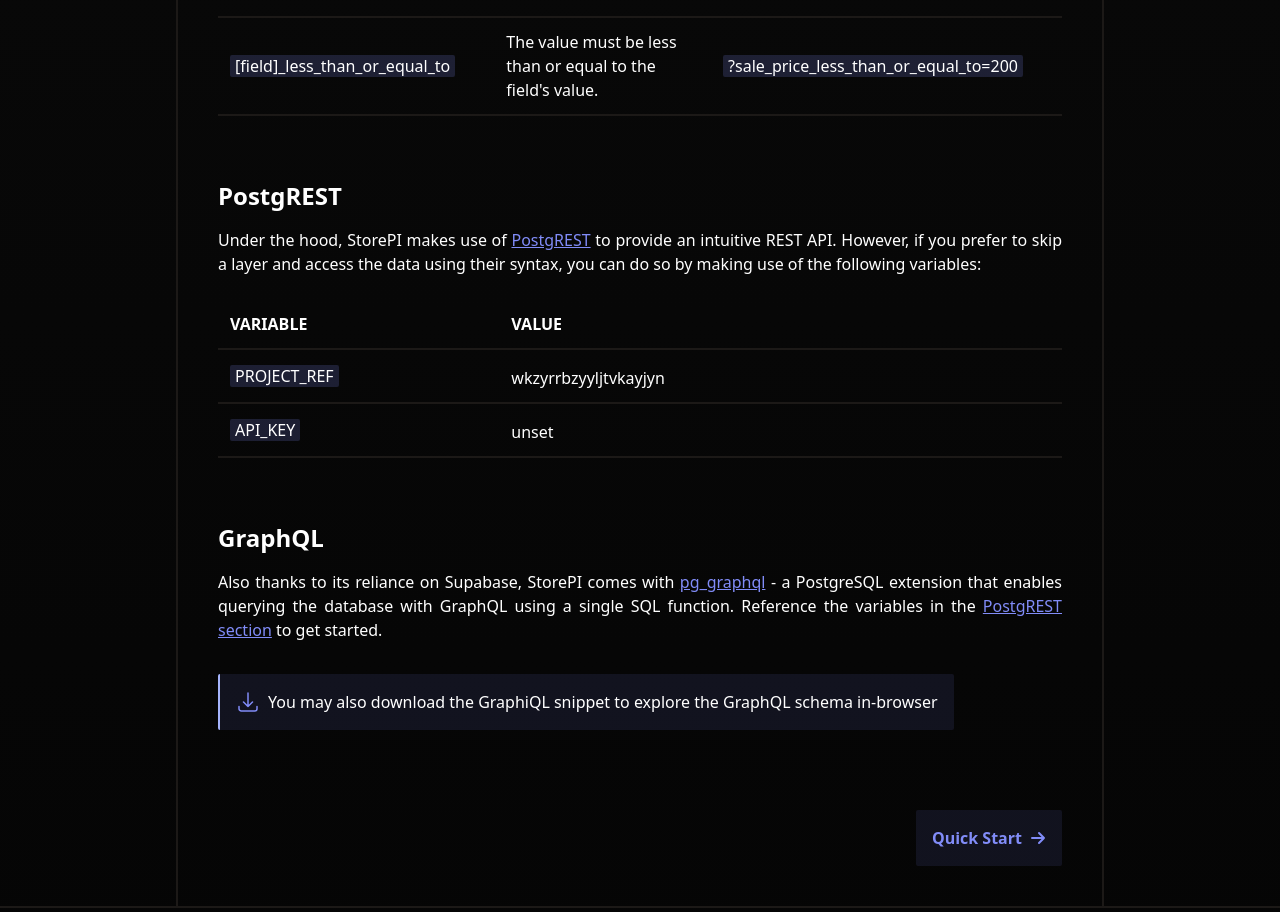
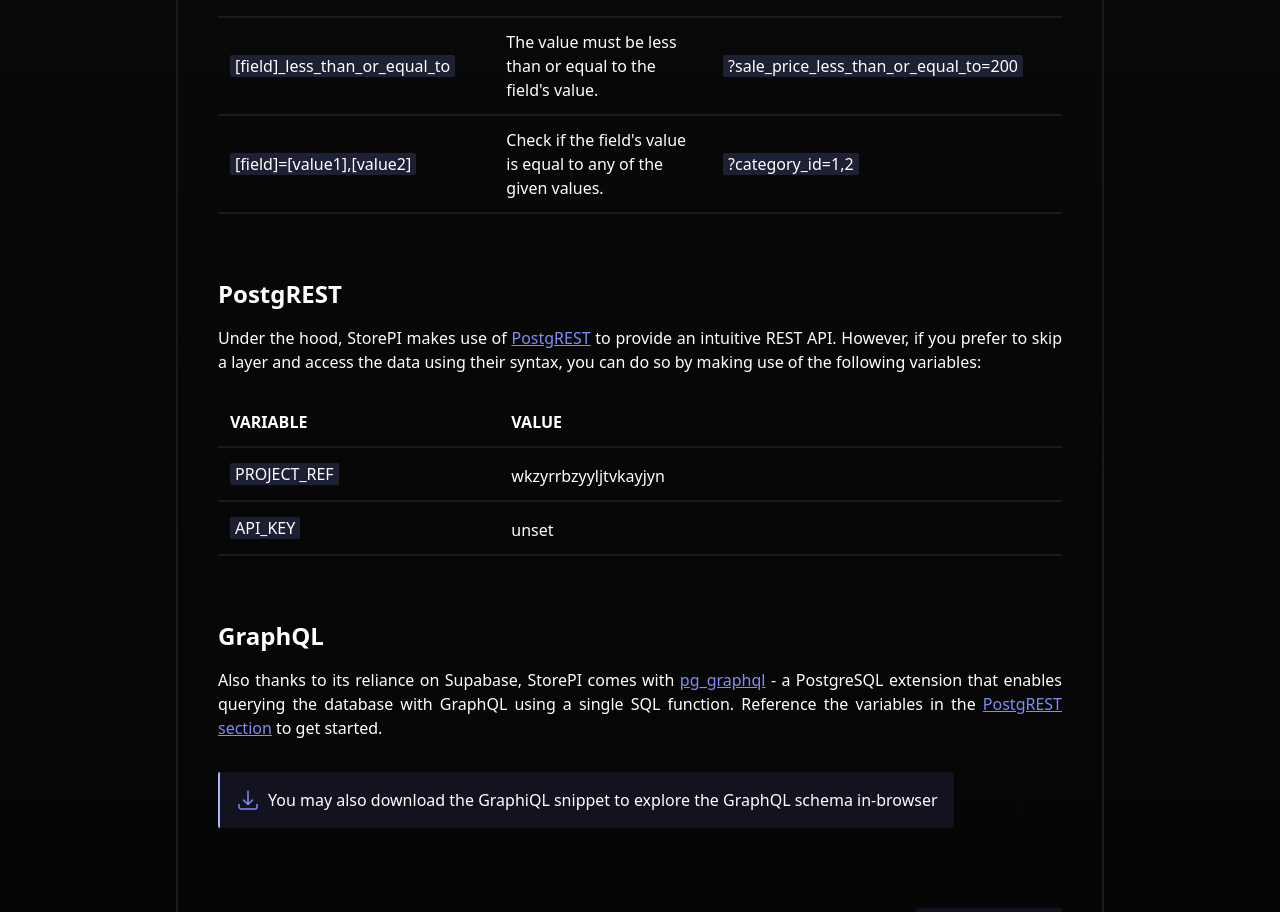
Before and after one commit to alexsommers7/store-pi, a Next.js app: page /docs/introduction in a window 1280 px wide. Shown: the part 3410-4322 px from the top of the page. Built offline with nearby package versions, Linux system fonts and the light colour scheme; no server answers.

Commit message:
Add support for multi-value equality checks in query parameters

```diff
--- a/src/app/_utils/api-features.ts
+++ b/src/app/_utils/api-features.ts
@@ -22,6 +22,43 @@
   if (!sortQueryParam) return [['', true]];
 
   return sortQueryParam.split(',').map((sort) => [sort.replace('-', ''), !sort.startsWith('-')]);
+}
+
+function mapFilterParamsToQueryString(searchParams: URLSearchParams, queryString: string): string {
+  const excludeFromFiltering = ['sort', 'fields', 'limit', 'offset']; // these are for organizing, not filtering
+
+  for (const [key, value] of searchParams) {
+    if (excludeFromFiltering.includes(key)) continue;
+
+    // comparison operators
+    const lessThan = key.endsWith('_less_than');
+    const greaterThan = key.endsWith('_greater_than');
+    const lessThanOrEqualTo = key.endsWith('_less_than_or_equal_to');
+    const greaterThanOrEqualTo = key.endsWith('_greater_than_or_equal_to');
+
+    let filterString = '';
+
+    if (lessThan || greaterThan || lessThanOrEqualTo || greaterThanOrEqualTo) {
+      excludeFromFiltering.push(key);
+
+      const field = key.replace(
+        /_(less_than|greater_than|less_than_or_equal_to|greater_than_or_equal_to)$/,
+        ''
+      );
+      const operator = lessThan ? 'lt' : greaterThan ? 'gt' : lessThanOrEqualTo ? 'lte' : 'gte';
+
+      filterString = `${field}=${operator}.${value}`;
+    } else {
+      // equality operators
+      filterString = value.includes(',') ? `${key}=in.(${value})` : `${key}=eq.${value}`;
+    }
+
+    queryString += queryString.length ? `&${filterString}` : `${filterString}`;
+  }
+
+  console.log(queryString);
+
+  return queryString;
 }
 
 export function generateQueryString(
@@ -55,8 +92,6 @@
     queryString += `&select=${selection}`;
   }
 
-  const excludeFromFiltering = ['sort', 'fields', 'limit', 'offset']; // these are for organizing, not filtering
-
   // for resources that are publicly readble but we still want to allow filtering by user_id (e.g. reviews)
   if (userId) {
     queryString += queryString.length ? `&user_id=eq.${userId}` : `user_id=eq.${userId}`;
@@ -64,34 +99,7 @@
 
   if (!searchParams) return queryString;
 
-  // filtering (comparison operators)
-  for (const [key, value] of searchParams) {
-    if (excludeFromFiltering.includes(key)) continue;
+  const queryStringWithFilters = mapFilterParamsToQueryString(searchParams, queryString);
 
-    const lessThan = key.endsWith('_less_than');
-    const greaterThan = key.endsWith('_greater_than');
-    const lessThanOrEqualTo = key.endsWith('_less_than_or_equal_to');
-    const greaterThanOrEqualTo = key.endsWith('_greater_than_or_equal_to');
-
-    if (!lessThan && !greaterThan && !lessThanOrEqualTo && !greaterThanOrEqualTo) continue;
-
-    excludeFromFiltering.push(key);
-
-    const field = key.replace(
-      /_(less_than|greater_than|less_than_or_equal_to|greater_than_or_equal_to)$/,
-      ''
-    );
-    const operator = lessThan ? 'lt' : greaterThan ? 'gt' : lessThanOrEqualTo ? 'lte' : 'gte';
-    queryString += queryString.length
-      ? `&${field}=${operator}.${value}`
-      : `${field}=${operator}.${value}`;
-  }
-
-  // filtering (equality operators)
-  for (const [key, value] of searchParams) {
-    if (excludeFromFiltering.includes(key)) continue;
-    queryString += queryString.length ? `&${key}=eq.${value}` : `${key}=eq.${value}`;
-  }
-
-  return queryString;
+  return queryStringWithFilters;
 }
--- a/src/app/docs/(subsections)/(getting-started)/introduction/page.tsx
+++ b/src/app/docs/(subsections)/(getting-started)/introduction/page.tsx
@@ -292,6 +292,18 @@
                 <span className='snippet'>?sale_price_less_than_or_equal_to=200</span>
               </TableCell>
             </TableRow>
+
+            <TableRow>
+              <TableCell>
+                <span className='snippet'>[field]=[value1],[value2]</span>
+              </TableCell>
+              <TableCell wrap>
+                Check if the field&apos;s value is equal to any of the given values.
+              </TableCell>
+              <TableCell>
+                <span className='snippet'>?category_id=1,2</span>
+              </TableCell>
+            </TableRow>
           </tbody>
         </GenericTable>
       </div>
```
